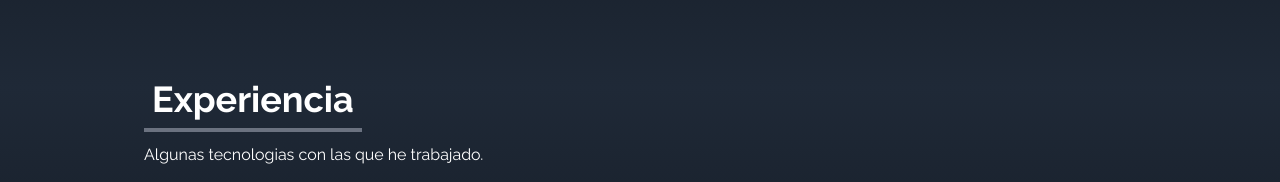
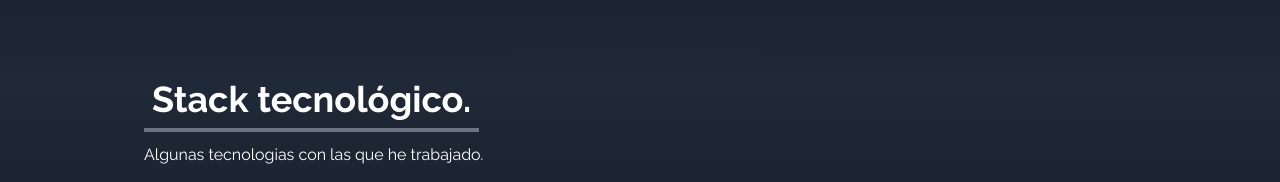
Before and after one commit to SergiAlsina/sergiportfolio, a React (Create React App) app: page / in a window 1280 px wide. Shown: the part 2313-2495 px from the top of the page. Built offline with nearby package versions, Linux system fonts and the light colour scheme.

Commit message:
some changes

```diff
--- a/src/components/Experience.jsx
+++ b/src/components/Experience.jsx
@@ -92,13 +92,13 @@ const Experience = () => {
 
   return (
     <div
-      name="experiencia"
+      name="stack tecnológico"
       className="bg-gradient-to-b from-gray-800 to-black w-full h-screen"
     >
       <div className="max-w-screen-lg mx-auto p-4 flex flex-col justify-center w-full h-full text-white">
         <div>
           <p className="text-4xl font-bold border-b-4 border-gray-500 p-2 inline">
-            Experiencia
+            Stack tecnológico.
           </p>
           <p className="py-6">Algunas tecnologias con las que he trabajado.</p>
         </div>
--- a/src/components/NavBar.jsx
+++ b/src/components/NavBar.jsx
@@ -22,7 +22,7 @@ const NavBar = () => {
     },
     {
       id: 4,
-      link: 'experiencia'
+      link: 'stack tecnológico'
     },
     {
       id:5,
```
